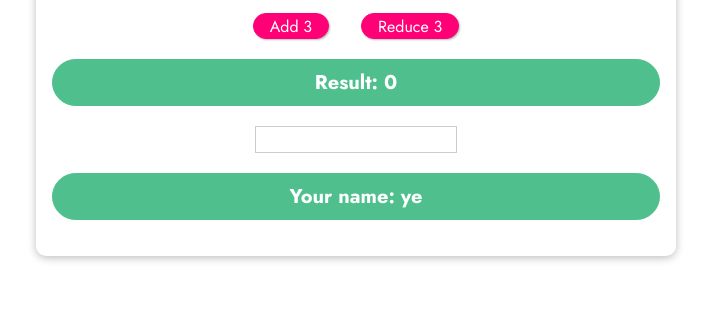
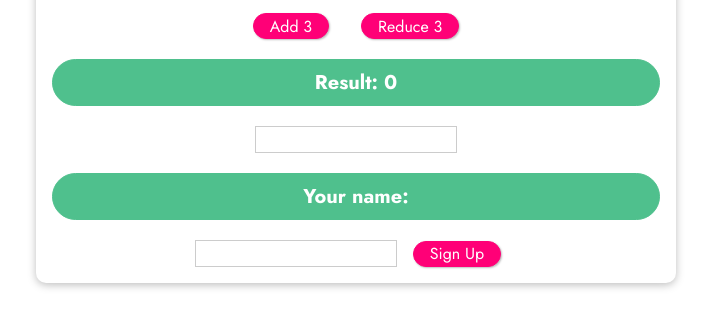
Before and after one commit to YiDaoJ/learn-vue-with-max, a plain HTML site: page basics-03-events-starting-code/index.html in a window 1280 px wide. Shown: the part 286-614 px from the top of the page, without its empty margins (284-995 px from the left). Drawn offline with nearby package versions, Linux system fonts and the light colour scheme.

Commit message:
event modifier

```diff
--- a/basics-03-events-starting-code/app.js
+++ b/basics-03-events-starting-code/app.js
@@ -2,7 +2,8 @@ const app = Vue.createApp({
   data() {
     return {
       counter: 0,
-      name: "ye"
+      name: "",
+      confirmedName: ""
     };
   },
   methods: {
@@ -14,6 +15,12 @@ const app = Vue.createApp({
     },
     updateName(event, lastname) {
       this.name = event.target.value + ' ' + lastname
+    },
+    handleSubmit() {
+      alert('submit')
+    },
+    confirmName() {
+      this.confirmedName = this.name
     }
   },
 });
--- a/basics-03-events-starting-code/index.html
+++ b/basics-03-events-starting-code/index.html
@@ -24,8 +24,17 @@
       <p>Result: {{ counter }}</p>
 
       <!-- input event is "v-on:input" not "v-on:change" !! -->
-      <input type="text" v-on:input="updateName($event, 'Knoblauch')"/>
-      <p>Your name: {{ name }}</p>
+      <!-- key modifier hier: keyup.enter, after the event keyup, could be any key like shift, ctrl... -->
+      <!-- Qn: multiple key? -->
+      <input type="text" v-on:input="updateName($event, 'Knoblauch')" v-on:keyup.enter="confirmName()"/>
+      <p>Your name: {{ confirmedName }}</p>
+
+      <!-- Event Modifier -->
+      <!-- modifier hier prevent => event.preventDefault() -->
+      <form v-on:submit.prevent="handleSubmit()">
+        <input type="text" />
+        <button>Sign Up</button>
+      </form>
     </section>
   </body>
 </html>
```
